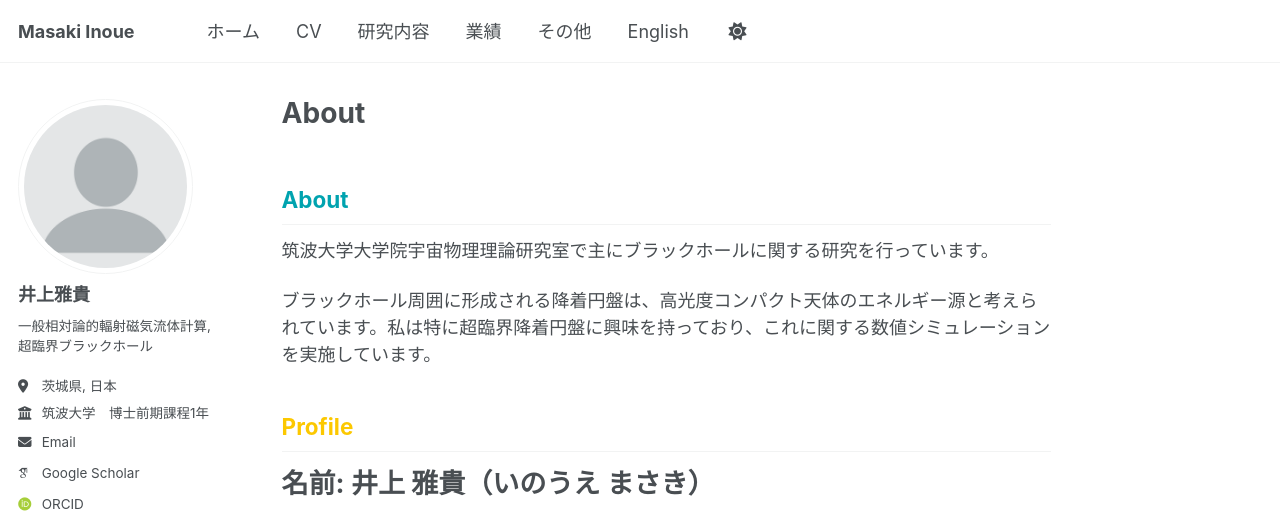
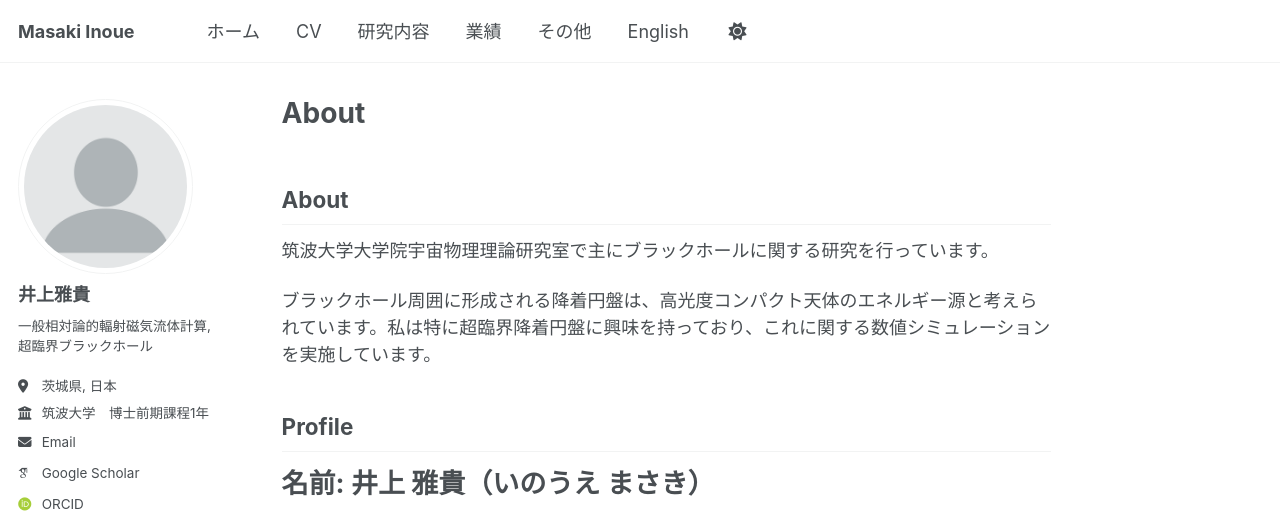
Before and after one commit to Masaki206/Masaki206.github.io, a Jekyll site: the page built from _pages/about.md, in a window 1280 px wide. Shown: the top 524 px of the page. Built offline with Jekyll 4.4.1, drawn with Linux system fonts in a browser that asks for light colours; some web fonts are replaced; our own code applies the rules of GitHub Pages for plain Markdown files; a script bundle is joined from its source files by our own code; library files that are not in the unit come from our copies.

Commit message:
Update about.md

```diff
--- a/_pages/about.md
+++ b/_pages/about.md
@@ -1,10 +1,10 @@
-## <span style="color: #00a3af;">About</span>
+## About
 
 筑波大学大学院宇宙物理理論研究室で主にブラックホールに関する研究を行っています。
 
 ブラックホール周囲に形成される降着円盤は、高光度コンパクト天体のエネルギー源と考えられています。私は特に超臨界降着円盤に興味を持っており、これに関する数値シミュレーションを実施しています。
 
-## <span style="color: #fcc800;">Profile</span>
+## Profile
 
 <span style="font-size: 1.5em; font-weight: bold;">名前: 井上 雅貴（いのうえ まさき）</span>
 
```
